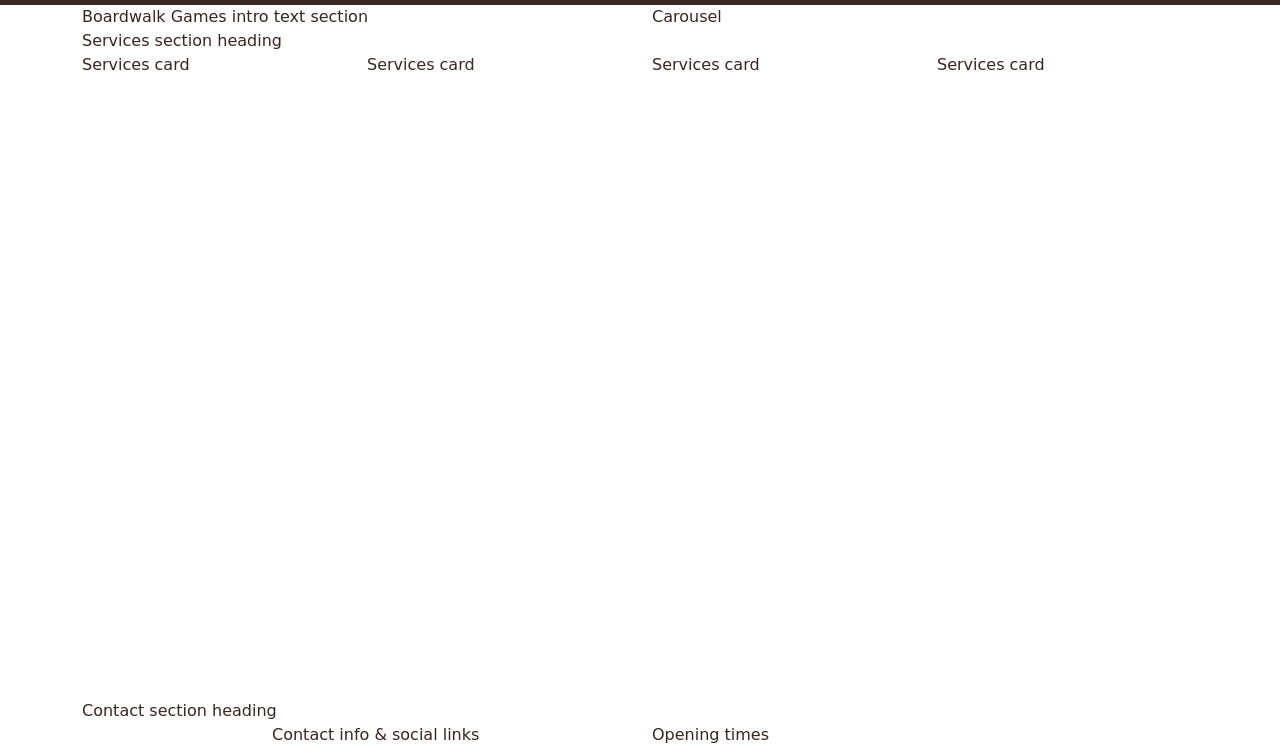
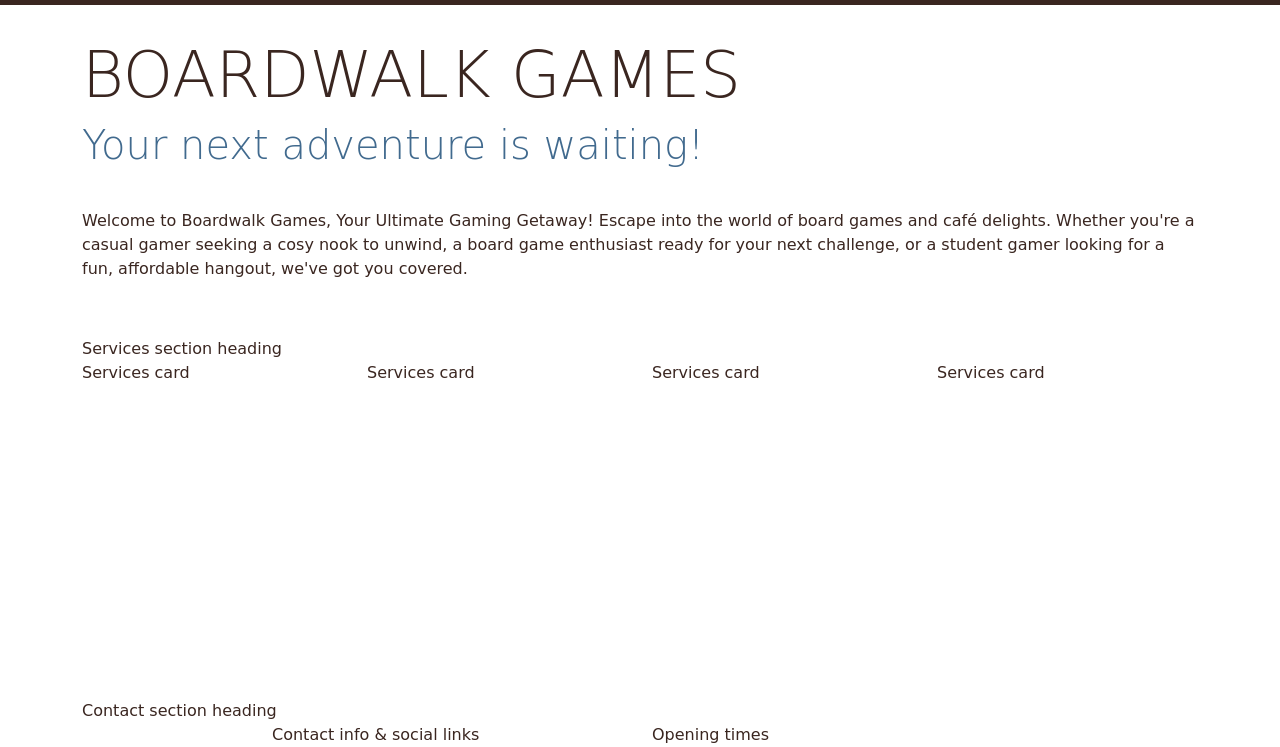
Before and after one commit to Emanuelsemer/boardwalk-games, a plain HTML site: page index.html in a window 1280 px wide. Shown: the part 53-800 px from the top of the page. Drawn offline with nearby package versions, Linux system fonts and the light colour scheme; a web font is replaced by a local one.

Commit message:
adding the header text

```diff
--- a/assets/css/style.css
+++ b/assets/css/style.css
@@ -24,11 +24,17 @@ h2,
 h3 {
     font-family: var(--secondary-font);
     color: var(--primary-color);
+    text-transform: uppercase;
 }
 
 
 .sub-heading-color {
     color: var(--highlight-color);
+}
+
+.section {
+    margin-top: 2rem;
+    margin-bottom: 2rem;
 }
 /* Navbar */
 
@@ -40,6 +46,12 @@ h3 {
     width: 30px;
 
 }
+
+/* Header */
+
+ #header .lead {
+    font-family: var(--secondary-font);
+ }
 
 
 /* grid visualisation CSS for testing */
--- a/index.html
+++ b/index.html
@@ -41,8 +41,12 @@
     <nav id="navbar" class="navbar navbar-expand-lg" data-bs-theme="dark">
       <div class="container">
         <a class="navbar-brand" href="index.html">
-            <img src="assets/images/logo-sm-white.png" alt="Boardwalk Games logo" class="logo">
-    </a>
+          <img
+            src="assets/images/logo-sm-white.png"
+            alt="Boardwalk Games logo"
+            class="logo"
+          />
+        </a>
         <button
           class="navbar-toggler"
           type="button"
@@ -57,7 +61,9 @@
         <div class="collapse navbar-collapse" id="navbarNav">
           <ul class="navbar-nav ms-auto">
             <li class="nav-item">
-              <a class="nav-link active" aria-current="page" href="index.html">Home</a>
+              <a class="nav-link active" aria-current="page" href="index.html"
+                >Home</a
+              >
             </li>
             <li class="nav-item">
               <a class="nav-link" href="#">Services</a>
@@ -74,10 +80,18 @@
     </nav>
 
     <!-- Header with carousel -->
-    <header class="container">
+    <header id="header" class="container section">
       <div class="row">
-        <div class="col-12 col-xl-6">Boardwalk Games intro text section</div>
-        <div class="col-12 col-xl-6">Carousel</div>
+        <div class="col-12 col-xl-6 text-center text-xl-start"></div>
+        <h1 class="display-3">Boardwalk Games</h1>
+        <p class="lead display-6 sub-heading-color">Your next adventure is waiting!</p>
+        <p class="my-4">
+          Welcome to Boardwalk Games, Your Ultimate Gaming Getaway! Escape into
+          the world of board games and café delights. Whether you're a casual
+          gamer seeking a cosy nook to unwind, a board game enthusiast ready for
+          your next challenge, or a student gamer looking for a fun, affordable
+          hangout, we've got you covered.
+        </p>
       </div>
     </header>
 
```
